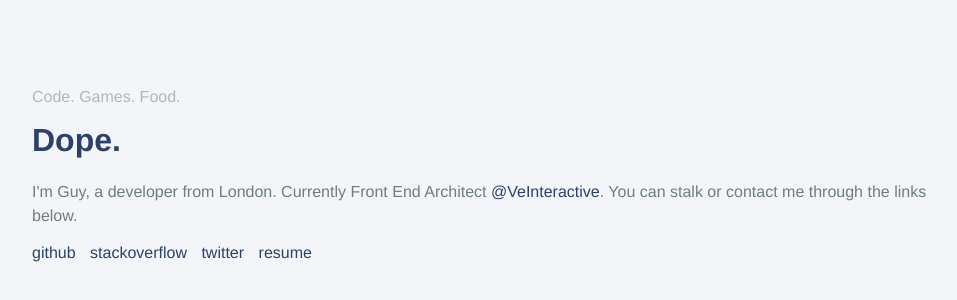
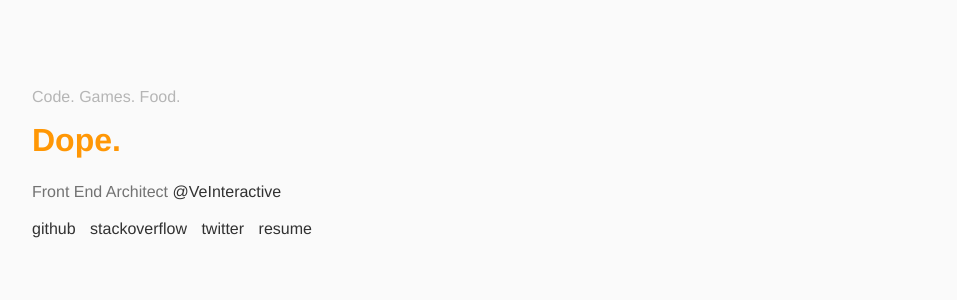
Before and after one commit to guyfedwards/guyedwards.me, a plain HTML site: page index.html in a window 1280 px wide. Shown: the part 90-390 px from the top of the page, without its empty margins (158-1115 px from the left). Drawn offline with Linux system fonts and the light colour scheme.

Commit message:
style overhaul
color palette update
hover/active/focus states for links
remove bullshit 'Hey I'm Guy' intro

```diff
--- a/index.html
+++ b/index.html
@@ -1,51 +1,6 @@
 <!DOCTYPE html>
 <html lang="en">
 <head>
-  <!--
-                              _,add8ba,
-                            ,d888888888b,
-                           d8888888888888b                        _,ad8ba,_
-                          d888888888888888)                     ,d888888888b,
-                          I8888888888888888 _________          ,8888888888888b
-                __________`Y88888888888888P"""""""""""baaa,__ ,888888888888888,
-            ,adP"""""""""""9888888888P""^                 ^""Y8888888888888888I
-         ,a8"^           ,d888P"888P^                           ^"Y8888888888P'
-       ,a8^            ,d8888'                                     ^Y8888888P'
-      a88'           ,d8888P'                                        I88P"^
-    ,d88'           d88888P'                                          "b,
-   ,d88'           d888888'                                            `b,
-  ,d88'           d888888I                                              `b,
-  d88I           ,8888888'            ___                                `b,
- ,888'           d8888888          ,d88888b,              ____            `b,
- d888           ,8888888I         d88888888b,           ,d8888b,           `b
-,8888           I8888888I        d8888888888I          ,88888888b           8,
-I8888           88888888b       d88888888888'          8888888888b          8I
-d8886           888888888       Y888888888P'           Y8888888888,        ,8b
-88888b          I88888888b      `Y8888888^             `Y888888888I        d88,
-Y88888b         `888888888b,      `""""^                `Y8888888P'       d888I
-`888888b         88888888888b,                           `Y8888P^        d88888
- Y888888b       ,8888888888888ba,_          _______        `""^        ,d888888
- I8888888b,    ,888888888888888888ba,_     d88888888b               ,ad8888888I
- `888888888b,  I8888888888888888888888b,    ^"Y888P"^      ____.,ad88888888888I
-  88888888888b,`888888888888888888888888b,     ""      ad888888888888888888888'
-  8888888888888698888888888888888888888888b_,ad88ba,_,d88888888888888888888888
-  88888888888888888888888888888888888888888b,`"""^ d8888888888888888888888888I
-  8888888888888888888888888888888888888888888baaad888888888888888888888888888'
-  Y8888888888888888888888888888888888888888888888888888888888888888888888888P
-  I888888888888888888888888888888888888888888888P^  ^Y8888888888888888888888'
-  `Y88888888888888888P88888888888888888888888888'     ^88888888888888888888I
-   `Y8888888888888888 `8888888888888888888888888       8888888888888888888P'
-    `Y888888888888888  `888888888888888888888888,     ,888888888888888888P'
-     `Y88888888888888b  `88888888888888888888888I     I888888888888888888'
-       "Y8888888888888b  `8888888888888888888888I     I88888888888888888'
-         "Y88888888888P   `888888888888888888888b     d8888888888888888'
-            ^""""""""^     `Y88888888888888888888,    888888888888888P'
-                             "8888888888888888888b,   Y888888888888P^
-                              `Y888888888888888888b   `Y8888888P"^
-                                "Y8888888888888888P     `""""^
-                                  `"YY88888888888P'
-                                       ^""""""""'
-                                       -->
   <meta charset="UTF-8">
   <title>Guy Edwards</title>
   <link rel="stylesheet" href="styles.css">
@@ -54,7 +9,7 @@ Y88888b         `888888888b,      `""""^                `Y8888888P'       d888I
   <main class="container" role="main">
     <p class="interests">Code. Games. Food.</p>
     <h1 class="welcome">Dope.</h1>
-    <p class="blurb">I'm Guy, a developer from London. Currently Front End Architect <a href="http://twitter.com/veinteractive">@VeInteractive</a>. You can stalk or contact me through the links below.</p>
+    <p class="blurb">Front End Architect <a href="http://twitter.com/veinteractive">@VeInteractive</a></p>
     <p class="social-links">
       <a class="social-link" href="https://github.com/guyfedwards">github</a>
       <a class="social-link" href="http://stackoverflow.com/users/2568670/guy">stackoverflow</a>
--- a/styles.css
+++ b/styles.css
@@ -10,14 +10,21 @@ body {
   padding: 20px;
 
   font-family: Helvetica, arial, sans-serif;
-  color: #6f7c82;
+  color: #727272;
 
-  background-color: #f3f5f8;
+  background-color: #fafafa;
 }
 
 a {
-  color: #2C416A;
+  color: #313131;
   text-decoration: none;
+}
+
+a:hover,
+a:active,
+a:focus {
+  color: #fff;
+  background-color: #FF9705;
 }
 
 .container {
@@ -33,7 +40,7 @@ a {
 .welcome {
   margin-top: 10px;
 
-  color: #2C416A;
+  color: #FF9705;
 }
 
 .blurb {
```
